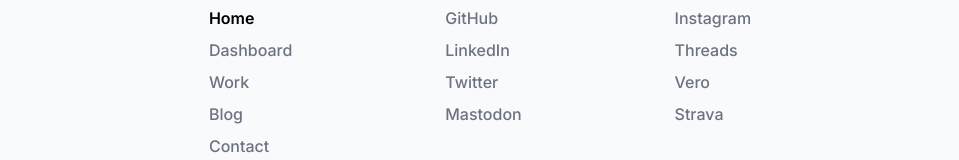
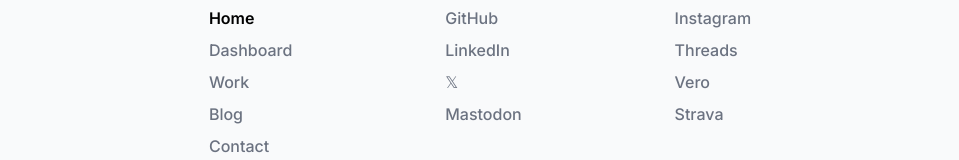
Before and after one commit to rajtslegr/rajtslegr.dev, a Next.js app: page / in a window 1280 px wide. Shown: the part 947-1107 px from the top of the page, without its empty margins (160-1119 px from the left). Built offline with nearby package versions, Linux system fonts and the light colour scheme.

Commit message:
:bento: Change Twitter to X
Change Twitter to X

```diff
--- a/src/components/layout/Footer.tsx
+++ b/src/components/layout/Footer.tsx
@@ -28,9 +28,7 @@
             <ExternalLink href="https://www.linkedin.com/in/petr-rajtšlégr-5aa84a16b">
               LinkedIn
             </ExternalLink>
-            <ExternalLink href="https://twitter.com/RajceP">
-              Twitter
-            </ExternalLink>
+            <ExternalLink href="https://twitter.com/RajceP">𝕏</ExternalLink>
             <ExternalLink href="https://mastodon.social/@rajce">
               Mastodon
             </ExternalLink>
```
